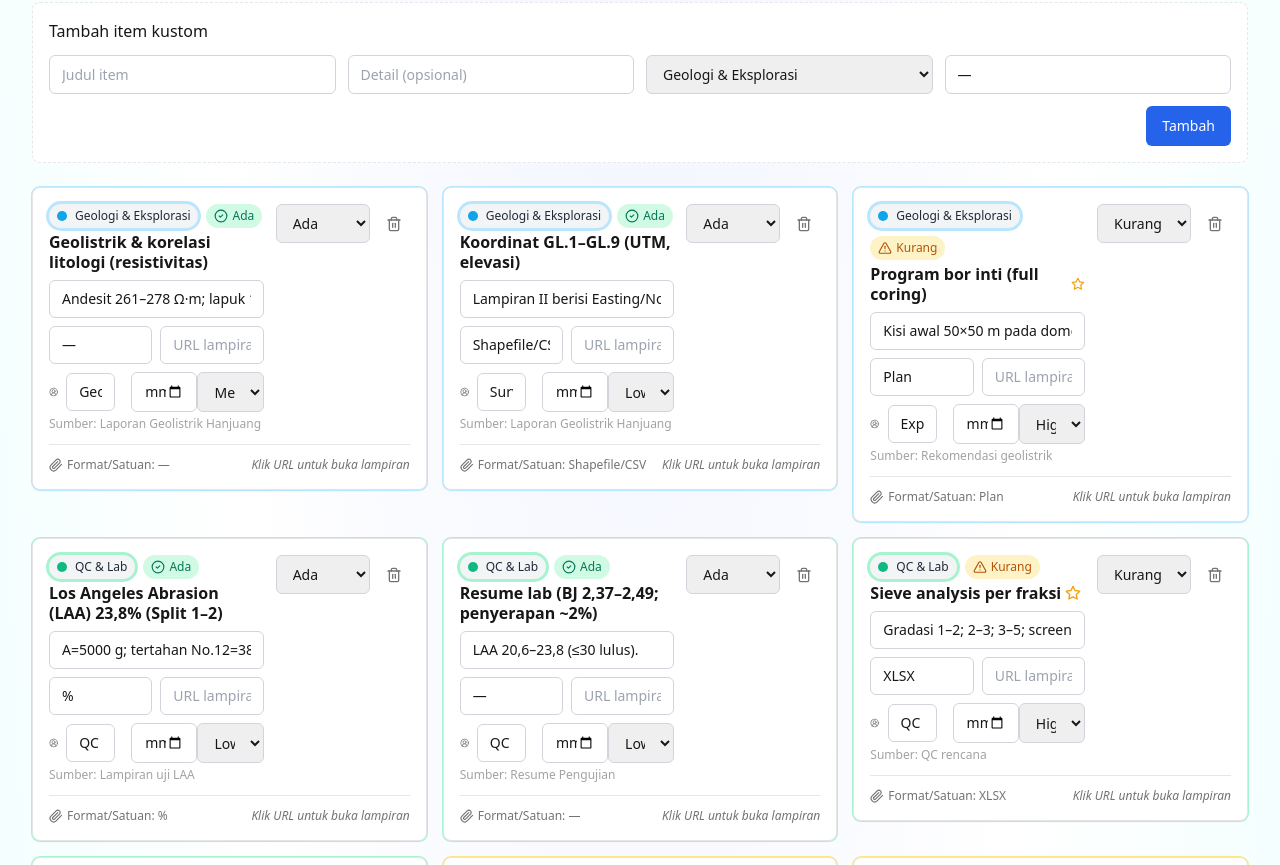
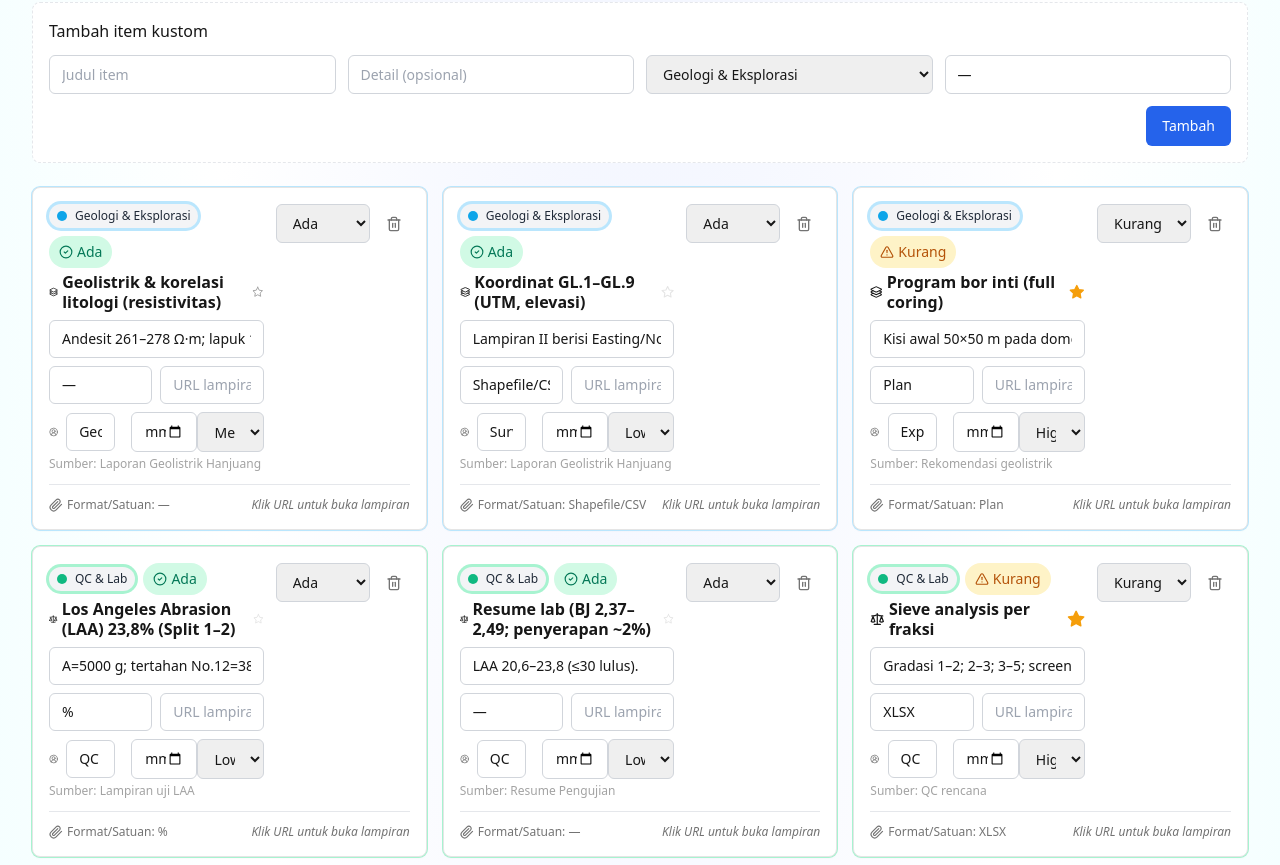
Before and after one commit to barkadukhansyuhada/bisnisplaninitial, a React (Vite) app: page / in a window 1280 px wide. Shown: the part 1315-2180 px from the top of the page. Built offline with nearby package versions, Linux system fonts and the light colour scheme.

Commit message:
Enhance ItemCard and StatusPill for better visual clarity

```diff
--- a/src/components/dashboard/ItemCard.tsx
+++ b/src/components/dashboard/ItemCard.tsx
@@ -11,6 +11,7 @@ import { DataItem, ItemStatus } from '@/lib/types';
 import { DomainBadge } from './DomainBadge';
 import { StatusPill } from './StatusPill';
 import { DOMAIN_COLORS } from '@/lib/constants';
+import { DOMAINS } from '@/lib/domains';
 
 export function ItemCard({
   item,
@@ -45,8 +46,10 @@ export function ItemCard({
                 <StatusPill status={item.status} />
               </div>
               <h3 className="mt-1 font-semibold text-neutral-900 leading-tight flex items-center gap-1">
-                {item.title}
-                {item.priority === "High" && <Star className="w-4 h-4 text-amber-500" />}
+                {DOMAINS.find((d) => d.id === item.domain)?.icon} {item.title}
+                {item.priority === "High" && <Star className="w-5 h-5 text-amber-500 fill-amber-500" />}
+                {item.priority === "Medium" && <Star className="w-5 h-5 text-neutral-400" />}
+                {item.priority === "Low" && <Star className="w-5 h-5 text-neutral-200" />}
               </h3>
               <Input className="mt-2" value={item.details || ""} onChange={(e) => onDetails(e.target.value)} placeholder="Detail (opsional)" />
               <div className="grid grid-cols-1 md:grid-cols-2 gap-2 mt-2">
--- a/src/components/dashboard/StatusPill.tsx
+++ b/src/components/dashboard/StatusPill.tsx
@@ -11,7 +11,7 @@ export const StatusPill = ({ status }: { status: ItemStatus }) => {
   };
   const m = map[status];
   return (
-    <span className={`inline-flex items-center gap-1 px-2 py-1 rounded-full text-xs font-medium ${m.color}`}>
+    <span className={`inline-flex items-center gap-1 px-2.5 py-1.5 rounded-full text-sm font-medium ${m.color}`}>
       {m.icon}
       {m.label}
     </span>
```
